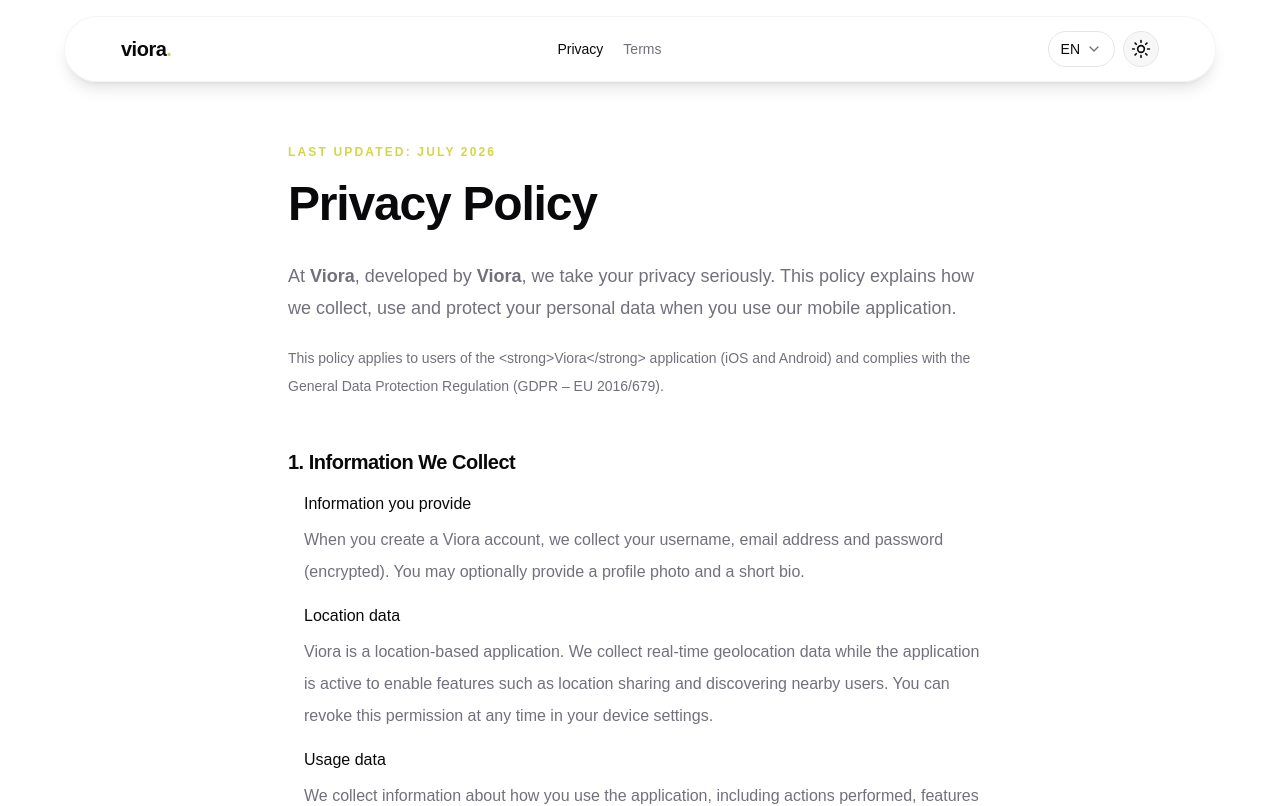
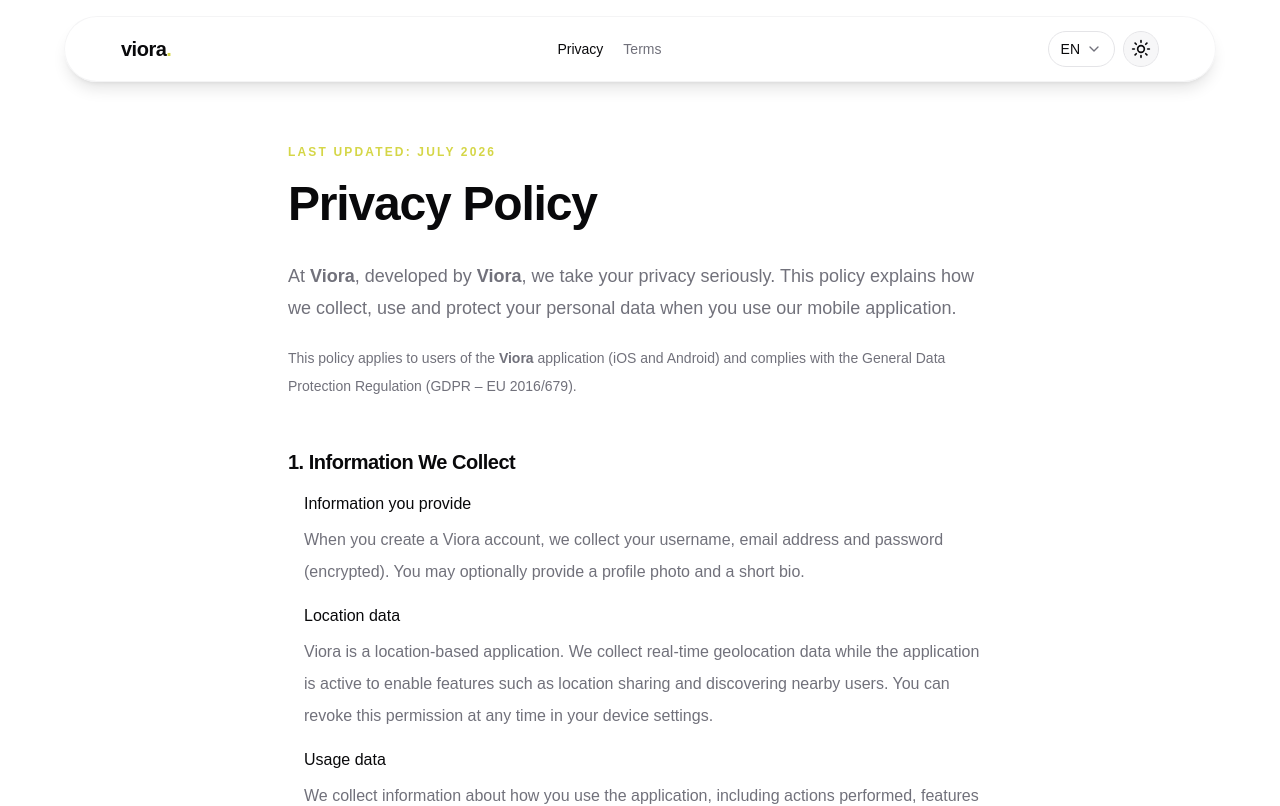
Before and after one commit to viora-studio/landing-page, a React (Vite) app: page /privacy in a window 1280 px wide. Shown: the top 806 px of the page. Built offline with nearby package versions, Linux system fonts and the light colour scheme.

Commit message:
fix: render legal note emphasis as HTML

```diff
--- a/src/components/legal-document.tsx
+++ b/src/components/legal-document.tsx
@@ -24,7 +24,12 @@ export function LegalDocument({
       <p className="mb-5 text-xs font-semibold uppercase tracking-[0.18em] text-primary">{badge}</p>
       <h1 className="text-4xl font-semibold tracking-tight sm:text-5xl">{title}</h1>
       <p className="mt-8 text-lg leading-8 text-muted-foreground" dangerouslySetInnerHTML={{ __html: intro }} />
-      {note ? <p className="mt-5 text-sm leading-7 text-muted-foreground">{note}</p> : null}
+      {note ? (
+        <p
+          className="mt-5 text-sm leading-7 text-muted-foreground"
+          dangerouslySetInnerHTML={{ __html: note }}
+        />
+      ) : null}
       <div className="mt-12 space-y-10">
         {sections.map((section) => (
           <section key={section.title} className="space-y-4">
```
